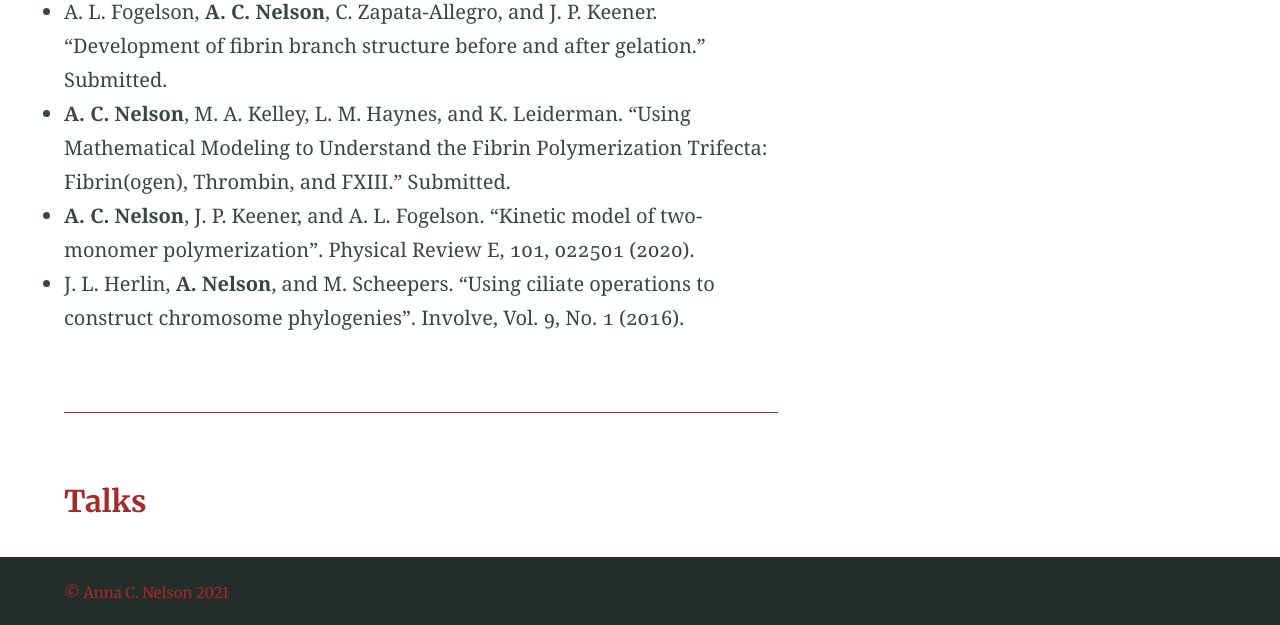
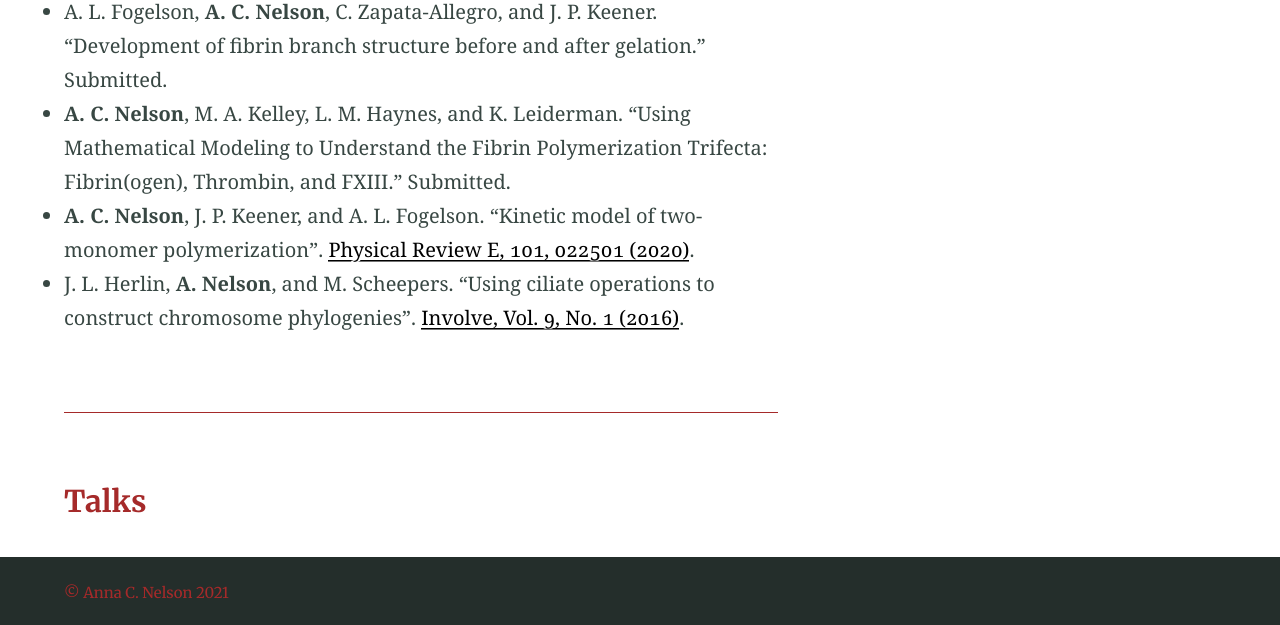
Before and after one commit to kathrynglink/annacnelson.github.io, a Jekyll site: the page built from research.md, in a window 1280 px wide and 900 px high, scrolled down 649 px, cut to the strip 275-900 px from the top of the window. Built offline with Jekyll 4.4.1, drawn with Linux system fonts in a browser that asks for light colours; part of the change alters nothing that is shown.

```diff
--- a/research.md
+++ b/research.md
@@ -3,7 +3,7 @@ title:
 layout: page
 feature_text: |
   ## Research
-feature_image: "https://annacnelson.github.io/DSC_0617.JPG"
+feature_image: "https://annacnelson.github.io/DSC_0685 (1).JPG"
 excerpt: "This."
 aside: true
 ---
@@ -14,8 +14,8 @@ I am motivated by problems at the intersection of biology and mathematics, and a
 * **A. C. Nelson** and A. L. Fogelson. "Towards understanding the effect of fibrinogen on fibrin gel formation." In preparation.
 * A. L. Fogelson, **A. C. Nelson**, C. Zapata-Allegro, and J. P. Keener. "Development of fibrin branch structure before and after gelation." Submitted.
 * **A. C. Nelson**, M. A. Kelley, L. M. Haynes, and K. Leiderman. "Using Mathematical Modeling to Understand the Fibrin Polymerization Trifecta: Fibrin(ogen), Thrombin, and FXIII." Submitted.
-* **A. C. Nelson**, J. P. Keener, and A. L. Fogelson. "Kinetic model of two-monomer polymerization". Physical Review E, 101, 022501 (2020).
-* J. L. Herlin, **A. Nelson**, and M. Scheepers. "Using ciliate operations to construct chromosome phylogenies". Involve, Vol. 9, No. 1 (2016).
+* **A. C. Nelson**, J. P. Keener, and A. L. Fogelson. "Kinetic model of two-monomer polymerization". [Physical Review E, 101, 022501 (2020)](https://link.aps.org/doi/10.1103/PhysRevE.101.022501).
+* J. L. Herlin, **A. Nelson**, and M. Scheepers. "Using ciliate operations to construct chromosome phylogenies". [Involve, Vol. 9, No. 1 (2016)](http://dx.doi.org/10.2140/involve.2016.9.1).
 
 <hr/>
 ### Talks
```
